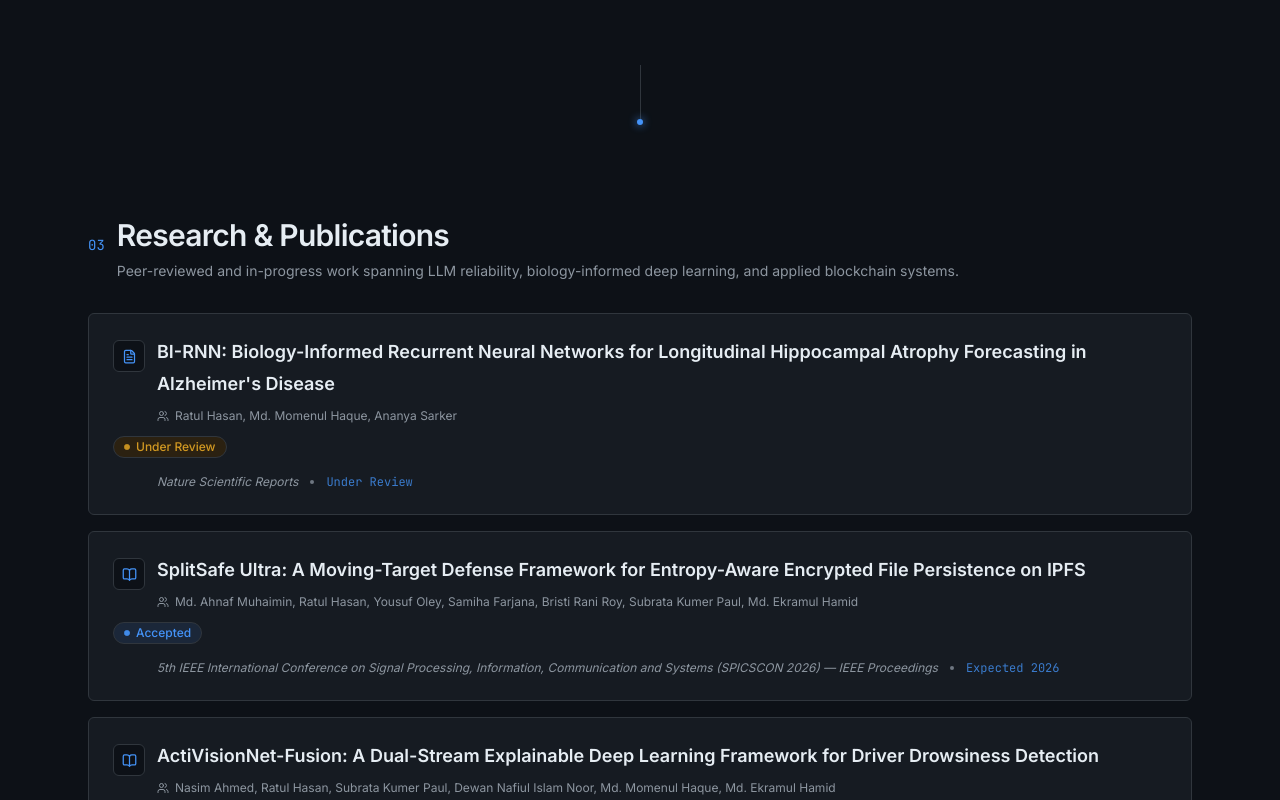
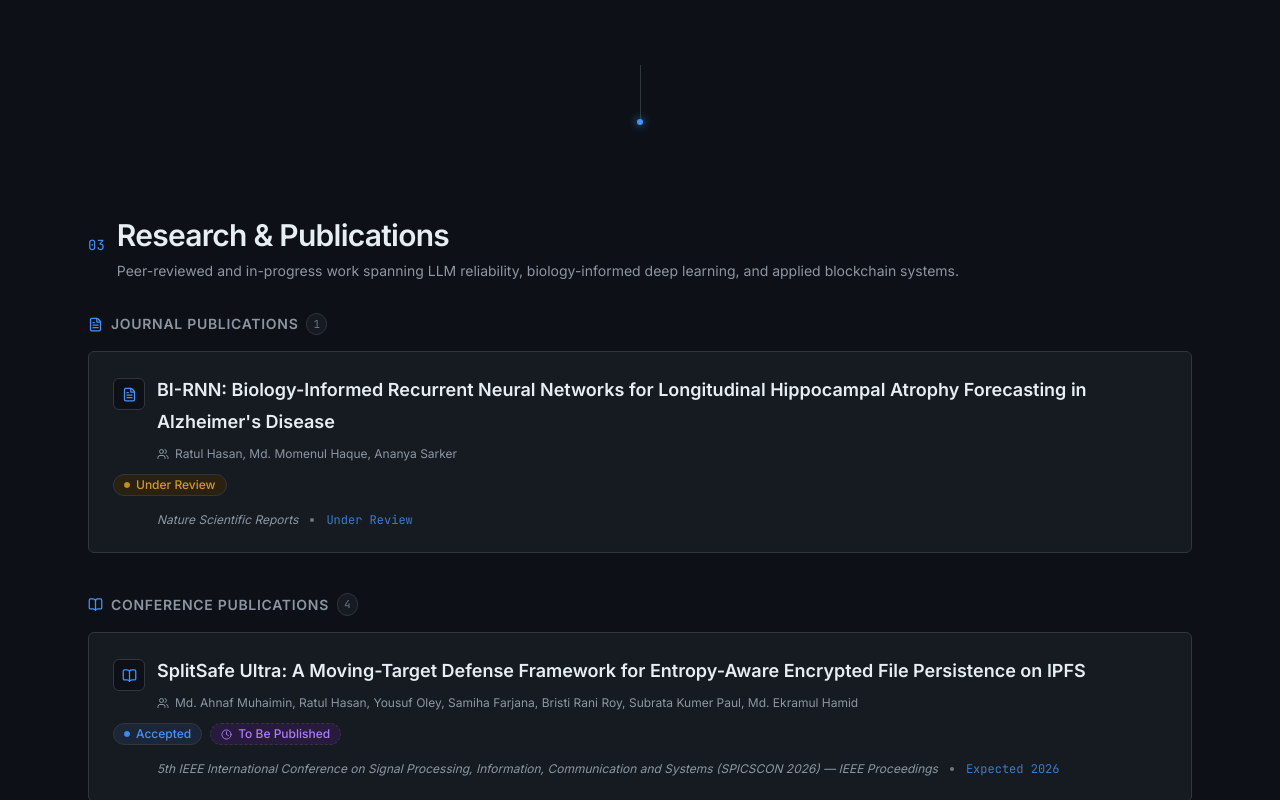
Before and after one commit to ratulhasan001/portfolio, a Next.js app: page / in a window 1280 px wide. Shown: the part 2100-2900 px from the top of the page. Built offline with nearby package versions, Linux system fonts and the light colour scheme.

Commit message:
Group publications into journal and conference lists
Each group shows a count, and accepted papers get a To Be Published
badge.

```diff
--- a/src/components/research-section.tsx
+++ b/src/components/research-section.tsx
@@ -1,26 +1,16 @@
 "use client";
 
 import { motion } from "framer-motion";
-import { BookOpen, ExternalLink, FileText, Users } from "lucide-react";
-import { publications } from "@/lib/data";
+import { BookOpen, Clock, ExternalLink, FileText, Users } from "lucide-react";
+import { publications, type Publication } from "@/lib/data";
 import { SectionTitle, StatusPill } from "./ui";
 import { StaggerGroup, staggerItem } from "./fade-in";
 import { TiltCard } from "./tilt-card";
-import { PopWords } from "./pop-in";
+import { PopIn, PopWords } from "./pop-in";
 
-export function ResearchSection() {
+function PublicationCard({ pub }: { pub: Publication }) {
   return (
-    <section id="research" className="mx-auto max-w-6xl px-4 py-16 sm:px-6 sm:py-24">
-      <SectionTitle
-        index="03"
-        title="Research & Publications"
-        subtitle="Peer-reviewed and in-progress work spanning LLM reliability, biology-informed deep learning, and applied blockchain systems."
-      />
-
-      <StaggerGroup className="space-y-4">
-        {publications.map((pub) => (
     <TiltCard
-            key={pub.title}
       variants={staggerItem}
       className="shimmer rounded-md border border-border-default bg-canvas-subtle p-5 transition-colors hover:border-accent/50 sm:p-6"
     >
@@ -62,7 +52,21 @@ export function ResearchSection() {
             </p>
           </div>
         </div>
+        <div className="flex flex-wrap items-center gap-2">
           <StatusPill status={pub.status} />
+          {pub.status === "accepted" && (
+            <motion.span
+              initial={{ opacity: 0, scale: 0.6, y: -4 }}
+              whileInView={{ opacity: 1, scale: 1, y: 0 }}
+              viewport={{ once: true }}
+              transition={{ type: "spring", stiffness: 420, damping: 15, delay: 0.15 }}
+              className="inline-flex items-center gap-1.5 rounded-full border border-dashed border-done/40 bg-done-subtle px-2.5 py-0.5 text-xs font-medium text-done"
+            >
+              <Clock size={11} />
+              To Be Published
+            </motion.span>
+          )}
+        </div>
       </div>
 
       <div className="mt-4 flex flex-wrap items-center gap-x-3 gap-y-1 pl-11 text-xs text-fg-muted">
@@ -71,8 +75,65 @@ export function ResearchSection() {
         <span className="mono text-accent/80">{pub.date}</span>
       </div>
     </TiltCard>
+  );
+}
+
+function PublicationGroup({
+  title,
+  icon,
+  items,
+}: {
+  title: string;
+  icon: React.ReactNode;
+  items: Publication[];
+}) {
+  if (items.length === 0) return null;
+  return (
+    <div>
+      <div className="mb-4 flex items-center gap-2">
+        <PopIn as="span" inView scale={0.5} className="flex text-accent">
+          {icon}
+        </PopIn>
+        <h3 className="text-sm font-semibold uppercase tracking-wider text-fg-muted">
+          {title}
+        </h3>
+        <span className="mono rounded-full border border-border-default bg-canvas-subtle px-1.5 py-0.5 text-[11px] text-fg-subtle">
+          {items.length}
+        </span>
+      </div>
+      <StaggerGroup className="space-y-4">
+        {items.map((pub) => (
+          <PublicationCard key={pub.title} pub={pub} />
         ))}
       </StaggerGroup>
+    </div>
+  );
+}
+
+export function ResearchSection() {
+  const journals = publications.filter((p) => p.type === "journal");
+  const conferences = publications.filter((p) => p.type === "conference");
+
+  return (
+    <section id="research" className="mx-auto max-w-6xl px-4 py-16 sm:px-6 sm:py-24">
+      <SectionTitle
+        index="03"
+        title="Research & Publications"
+        subtitle="Peer-reviewed and in-progress work spanning LLM reliability, biology-informed deep learning, and applied blockchain systems."
+      />
+
+      <div className="space-y-10">
+        <PublicationGroup
+          title="Journal Publications"
+          icon={<FileText size={15} />}
+          items={journals}
+        />
+        <PublicationGroup
+          title="Conference Publications"
+          icon={<BookOpen size={15} />}
+          items={conferences}
+        />
+      </div>
     </section>
   );
 }
```
Lines whose indentation alone changed are shown as unchanged.
